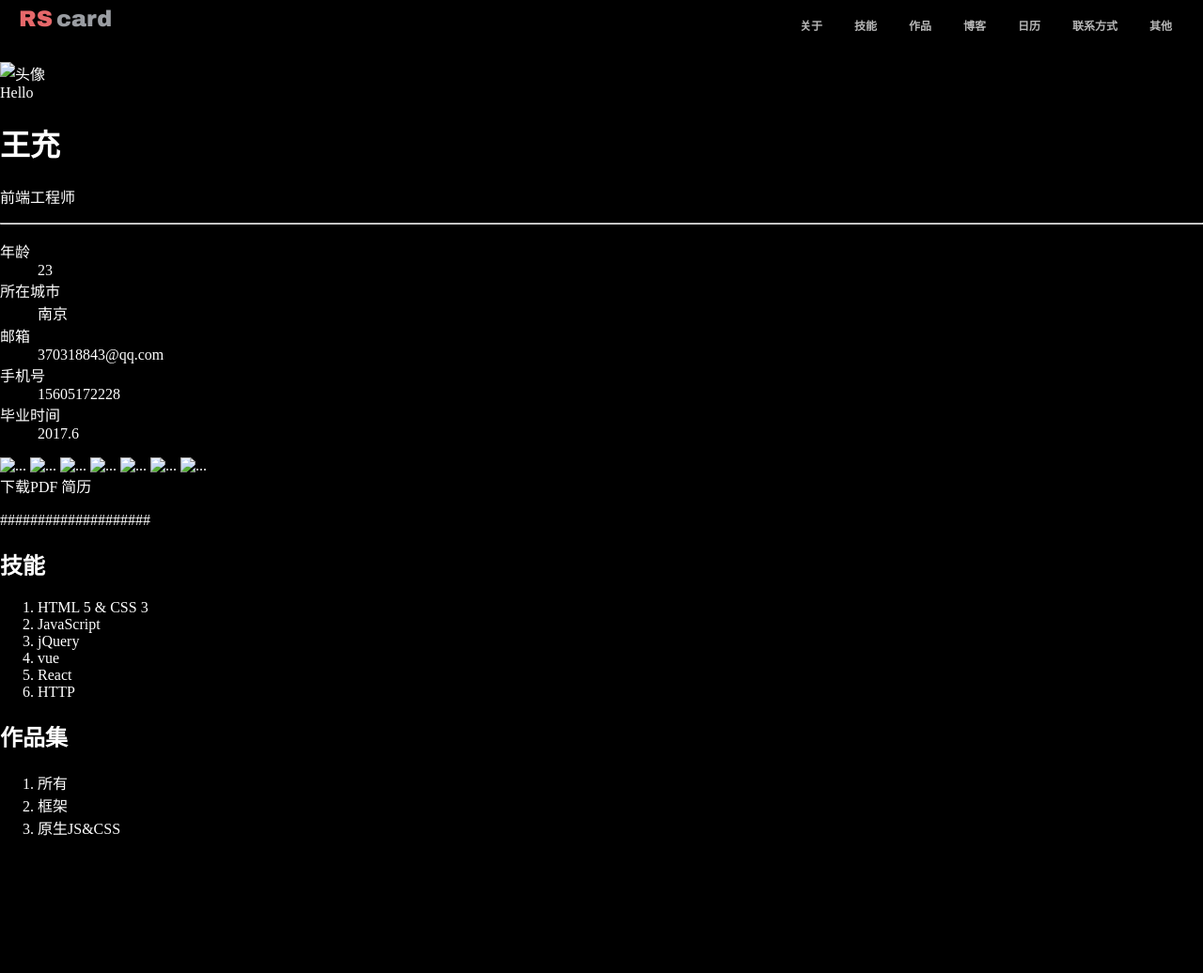
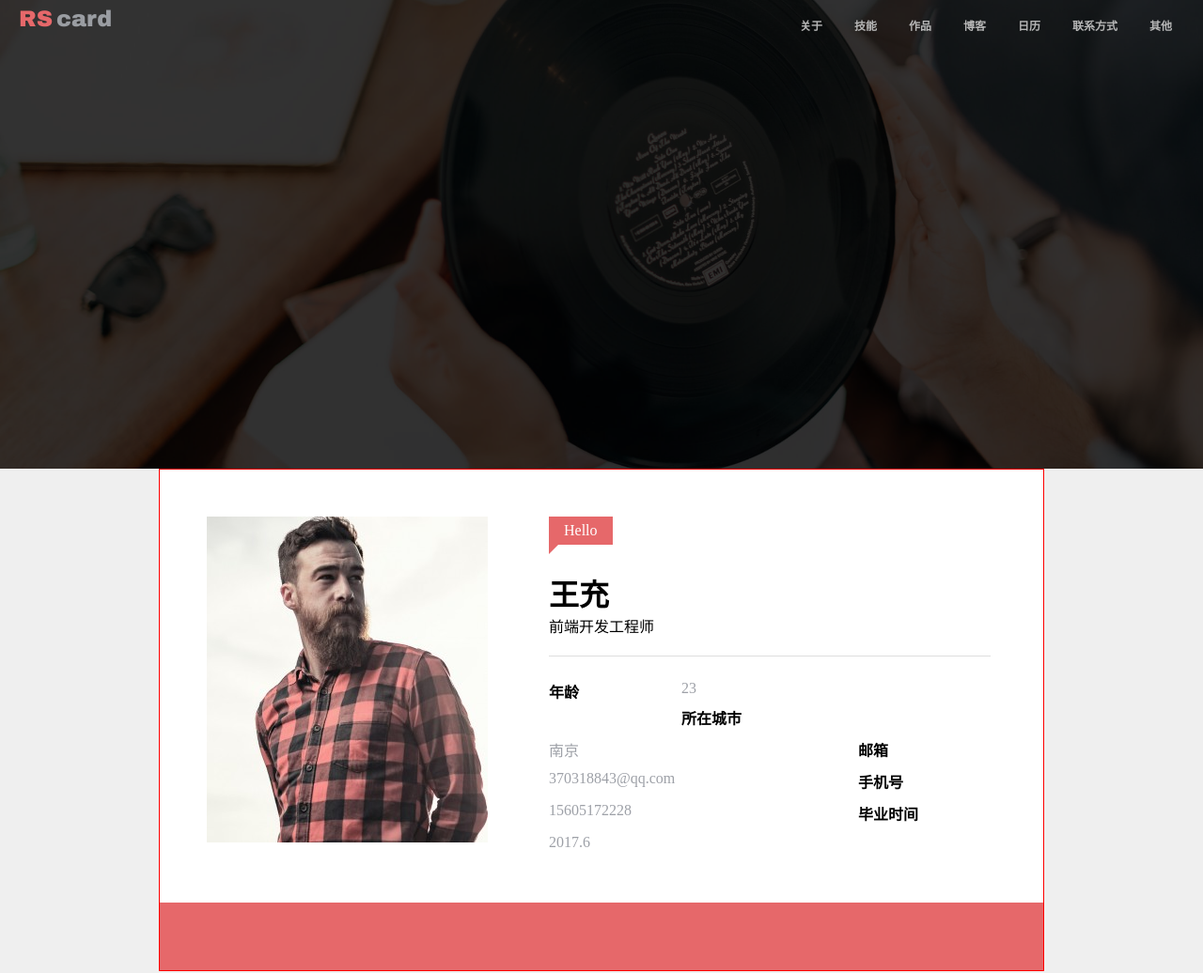
Before and after one commit to doki412/Windows, a plain HTML site: page resume/index.html in a window 1280 px wide. Shown: the part 16-1052 px from the top of the page at 94% size. Before the commit the page ends 925 px from the top, so only its background shows below. Drawn offline with Linux system fonts and the light colour scheme.

Commit message:
resume更新

```diff
--- a/resume/a.css
+++ b/resume/a.css
@@ -1,39 +1,54 @@
 body{
-    background: black;
-    color: white;
+    background: rgb( 239, 239, 239);
+    color: black;
     margin: 0px;
 }
 a{
     color: inherit;
     text-decoration: none;
 }
-
+*{
+    margin: 0;
+    padding: 0;
+}
+hr{
+    height: 0;
+    border: none;
+    border-top: #DEDEDE 1px solid;
+}
 .clearfix::after{
     content:"";
     display:block;
     clear: both;
 }
 .topNavBar{
-    padding: 20px 16px 20px 16px;
+    padding: 20px 0;
+    position: fixed;
+    top: 0;
+    left: 0;
+    width: 100%;
+}
+.topNavBar-inner{
+    padding: 0 16px;
 }
 .nav{
     display: block;
 }
 
-.topNavBar>nav>ul{
+.topNavBar nav>ul{
     list-style: none;
     margin:0;
     padding: 0;
     float: right;
 }
-.topNavBar>nav>ul>li{
+.topNavBar nav>ul>li{
     float: left;
     margin-left: 17px;
     margin-right: 17px;
     padding-top: 6px;
     padding-bottom: 2px;
 }
-.topNavBar>nav>ul>li>a{
+.topNavBar nav>ul>li>a{
     font-size: 12px;
     color: #b7b7b7;
     font-weight: bold;
@@ -44,7 +59,7 @@ a{
     padding-bottom: 5px;
     display: block;
 }
-.topNavBar>nav>ul>li>a:hover{
+.topNavBar nav>ul>li>a:hover{
     border-bottom: 3px solid rgb(224, 101, 103);
 }
 .topNavBar .logo{
@@ -61,3 +76,92 @@ a{
 .topNavBar .logo .card{
     color: #9a9da2;
 }
+.banner{
+    height: 515px;
+    background-image:url(./img/rs-cover.jpg);
+    background-position: center center;
+    background-size: cover;
+}
+.banner .mask{
+    height: 515px;
+    background-color: rgba(0,0,0,0.8);
+}
+.userCard{
+    border: 1px red solid;
+    max-width: 940px;
+    margin-left: auto;
+    margin-right: auto;
+    background-color: #fff;
+}
+.userCard .welcome{
+    background: #E6686A;
+    color: white;
+    display: inline-block;
+    padding: 4px 16px;
+    line-height: 22px;
+    position: relative;
+    margin-bottom: 10px;
+}
+.userCard .triangle{
+    display: block;
+    border: 10px solid transparent;
+    width: 0px;
+    border-left-color: #E6686A;
+    border-top-width: 0px;
+    position: absolute;
+    top: 100%;
+    left: 0;
+}
+.userCard .picture{
+    float: left;
+}
+.userCard .text{
+    float: left;
+    margin-left: 65px;
+    width: 470px;
+}
+.userCard .text h1{
+    margin-top: 18px;
+}
+.userCard .text hr{
+    margin: 20px 0;
+}
+.userCard .picture-and-text{
+    padding: 50px;
+}
+
+.userCard dl dt,
+.userCard dl dd{
+    float: left;
+    padding: 5px 0;
+}
+.userCard dl dt{
+    width: 30%;
+    font-weight: bold;
+}
+.userCard dl dd{
+    width: 70%;
+    color: #9DA0A7;
+}
+
+.userCard footer.media{
+    background-color: #E6686A;
+    text-align: center;
+}
+.userCard footer.media a{
+    display: inline-block;
+    width: 40px;
+    line-height: 30px;
+    padding: 5px 0;
+    border-radius: 50%;
+    margin: 16px;
+}
+.userCard footer.media a:hover{
+    background: #CF5D5F;
+}
+.userCard svg{
+    width: 30px;
+    height: 30px;
+    fill: white;
+    vertical-align: top;
+}
--- a/resume/index.html
+++ b/resume/index.html
@@ -1,11 +1,24 @@
 <!DOCTYPE html>
 <html>
+
 <head>
     <title>我的个人简历</title>
     <link rel="stylesheet" href="./a.css">
+    <script src="https://at.alicdn.com/t/font_888434_7mbu1byunj6.js"></script>
+    <style type="text/css">
+        .icon {
+            width: 1em;
+            height: 1em;
+            vertical-align: -0.15em;
+            fill: currentColor;
+            overflow: hidden;
+        }
+    </style>
 </head>
+
 <body>
-        <div class="topNavBar clearfix">
+    <div class="topNavBar">
+        <div class="topNavBar-inner clearfix">
             <a class="logo" href="#" alt="logo">
                 <span class="rs">RS</span><span class="card">card</span>
             </a>
@@ -21,18 +34,22 @@
                 </ul>
             </nav>
         </div>
-        <div class="banner" style="background-image:url(#)"></div>
+    </div>
+    <div class="banner">
+        <div class="mask"></div>
+    </div>
     <main>
-            <div class="card">
-                <div class="picture-and-text">
+        <div class="userCard">
+            <div class="picture-and-text clearfix">
                 <div class="picture">
-                        <img src="#" alt="头像">
+                    <img src="./img/avatar.jpg" width=299 height=347 alt="头像">
                 </div>
                 <div class="text">
-                        <div class="profile">
-                            <span class="welcome">Hello</span>
+                    <span class="welcome">Hello
+                        <span class="triangle"></span>
+                    </span>
                     <h1>王充</h1>
-                            <p>前端工程师</p>
+                    <p>前端开发工程师</p>
                     <hr>
                     <dl>
                         <dt>年龄</dt>
@@ -48,16 +65,33 @@
                     </dl>
                 </div>
             </div>
-                </div>
 
             <footer class="media">
-                    <a href="#"><img src="#" alt="..."></a>
-                    <a href="#"><img src="#" alt="..."></a>
-                    <a href="#"><img src="#" alt="..."></a>
-                    <a href="#"><img src="#" alt="..."></a>
-                    <a href="#"><img src="#" alt="..."></a>
-                    <a href="#"><img src="#" alt="..."></a>
-                    <a href="#"><img src="#" alt="..."></a>
+                <a href="#">
+                    <svg class="icon" aria-hidden="true">
+                        <use xlink:href="#icon-github"></use>
+                    </svg>
+                </a>
+                <a href="#">
+                    <svg class="icon" aria-hidden="true">
+                        <use xlink:href="#icon-zhihu0"></use>
+                    </svg>
+                </a>
+                <a href="#">
+                    <svg class="icon" aria-hidden="true">
+                        <use xlink:href="#icon-jianshu"></use>
+                    </svg>
+                </a>
+                <a href="#">
+                    <svg class="icon" aria-hidden="true">
+                        <use xlink:href="#icon-weibo"></use>
+                    </svg>
+                </a>
+                <a href="#">
+                    <svg class="icon" aria-hidden="true">
+                        <use xlink:href="#icon-twitter"></use>
+                    </svg>
+                </a>
             </footer>
         </div>
 
@@ -66,7 +100,8 @@
 
         <p>
             ####################
-            </p> <!--这里是一段话-->
+        </p>
+        <!--这里是一段话-->
     </main>
     <section>
         <h2>技能</h2>
@@ -96,4 +131,5 @@
         </div>
     </section>
 </body>
+
 </html>
```
Also changed, not shown: resume/img/avatar.jpg (added), resume/img/rs-cover.jpg (added). Lines whose indentation alone changed are shown as unchanged.
